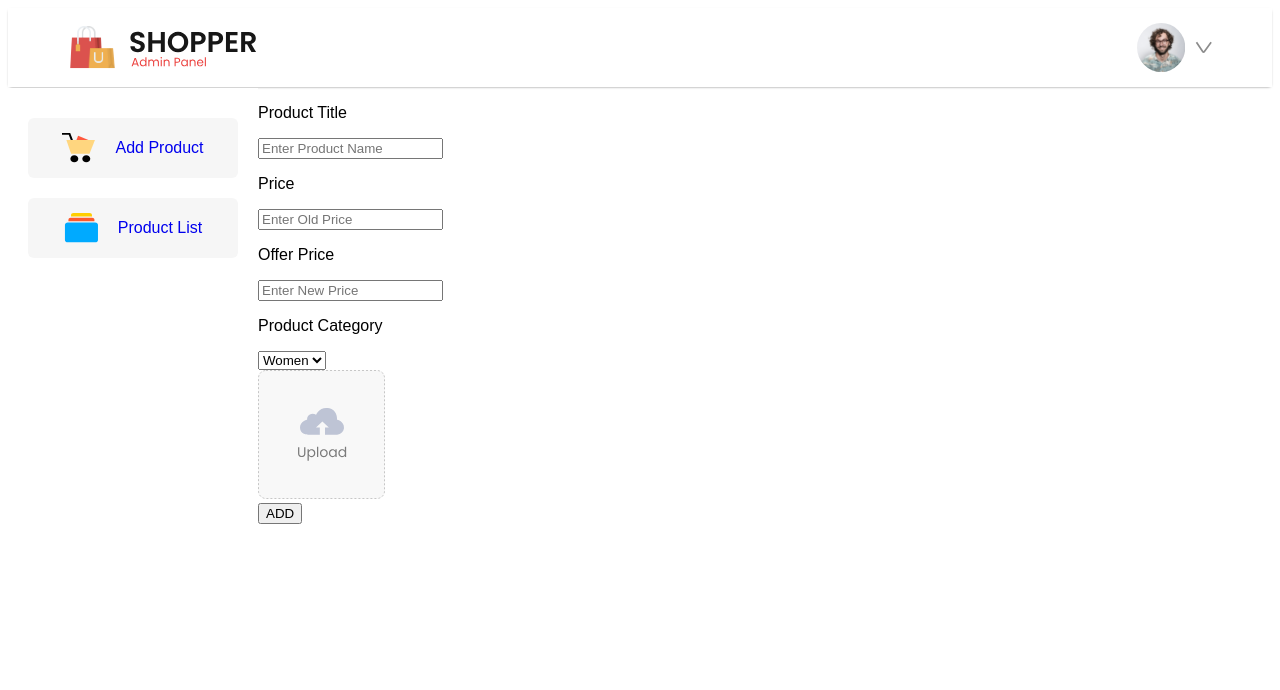
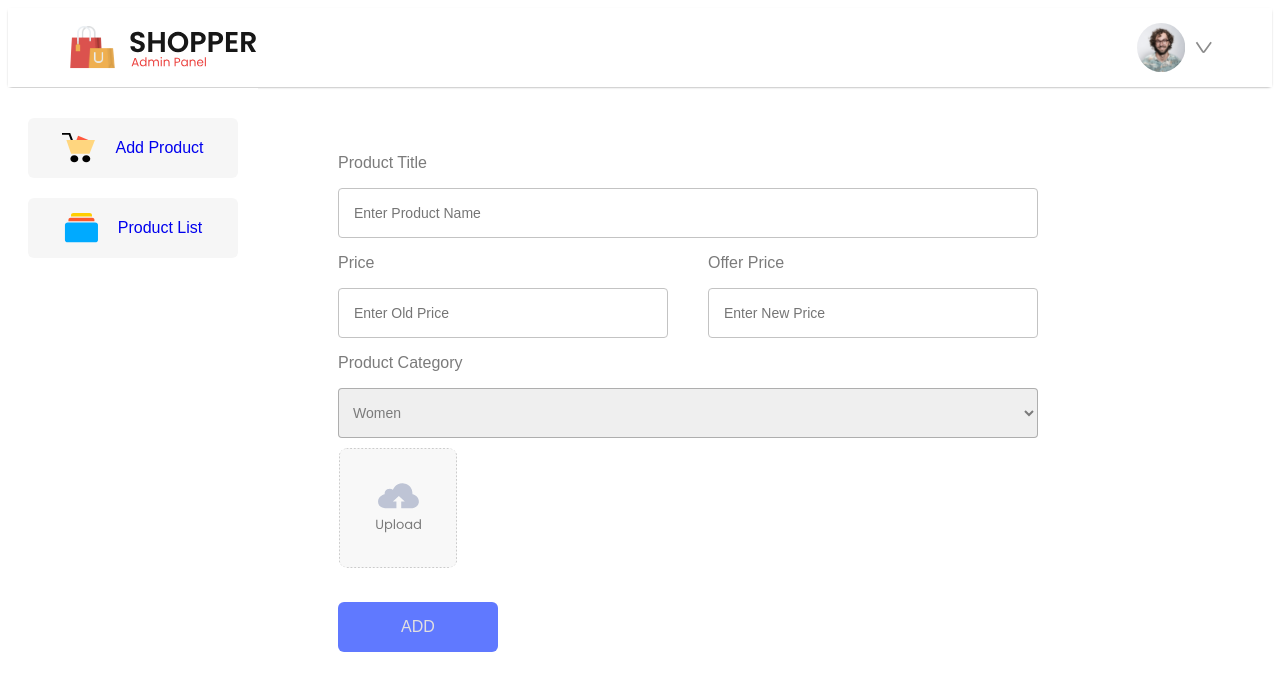
Before and after one commit to PraneethBunny123/MERN-Cart, a React (Vite) app in the folder admin/: page /addproduct in a window 1280 px wide. Shown: the top 690 px of the page. Built offline with nearby package versions, Linux system fonts and the light colour scheme.

Commit message:
added styles for the addproduct component

```diff
--- a/admin/src/components/AddProduct/AddProduct.css
+++ b/admin/src/components/AddProduct/AddProduct.css
@@ -0,0 +1,68 @@
+.add-product {
+    box-sizing: border-box;
+    width: 100%;
+    max-width: 800px;
+    padding: 30px 50px;
+    margin: 20px 30px;
+    border-radius: 6px;
+    background: white;
+}
+
+.add-product-itemfield {
+    width: 100%;
+    color: #7b7b7b;
+    font-size: 16px;
+}
+
+.add-product-itemfield input {
+    box-sizing: border-box;
+    width: 100%;
+    height: 50px;
+    border-radius: 4px;
+    padding-left: 15px;
+    border: 1px solid #c3c3c3;
+    outline: none;
+    color: #7b7b7b;
+    font-size: 14px;
+}
+
+.add-product-price {
+    display: flex;
+    gap: 40px;
+}
+
+.add-product-select {
+    padding: 10px;
+    width: 100%;
+    height: 50px;
+    font-size: 14px;
+    color: #7b7b7b;
+    border: 1px solid #7b7b7b8d;
+    border-radius: 4px;
+}
+
+.add-product-thumbnail-image {
+    height: 120px;
+    width: 120px;
+    border-radius: 10px;
+    object-fit: contain;
+    margin: 10px 0px;
+}
+
+.add-product-button {
+    margin-top: 20px;
+    width: 160px;
+    height: 50px;
+    border-radius: 6px;
+    background: #6079ff;
+    border: none;
+    cursor: pointer;
+    color: rgb(226, 224, 224);
+    font-size: 16px;
+    font-weight: 500;
+}
+
+.add-product-button:hover {
+    background: #536cf9;
+    color: white;
+}
--- a/admin/src/components/AddProduct/AddProduct.jsx
+++ b/admin/src/components/AddProduct/AddProduct.jsx
@@ -4,10 +4,11 @@ import upload_area from "../../assets/Admin_Assets/upload_area.svg"
 export default function AddProduct() {
     return (
         <div className='add-product'>
-            <div className='add-product-name'>
+            <div className='add-product-itemfield'>
                 <p>Product Title</p>
                 <input type='text' name='name' placeholder='Enter Product Name'/>
             </div>
+            <div className='add-product-price'>
                 <div className='add-product-itemfield'>
                     <p>Price</p>
                     <input type='text' name='old_price' placeholder='Enter Old Price'/>
@@ -15,6 +16,7 @@ export default function AddProduct() {
                 <div className='add-product-itemfield'>
                     <p>Offer Price</p>
                     <input type='text' name='new_price' placeholder='Enter New Price'/>
+                </div>
             </div>
             <div className='add-product-itemfield'>
                 <p>Product Category</p>
```
Lines whose indentation alone changed are shown as unchanged.
